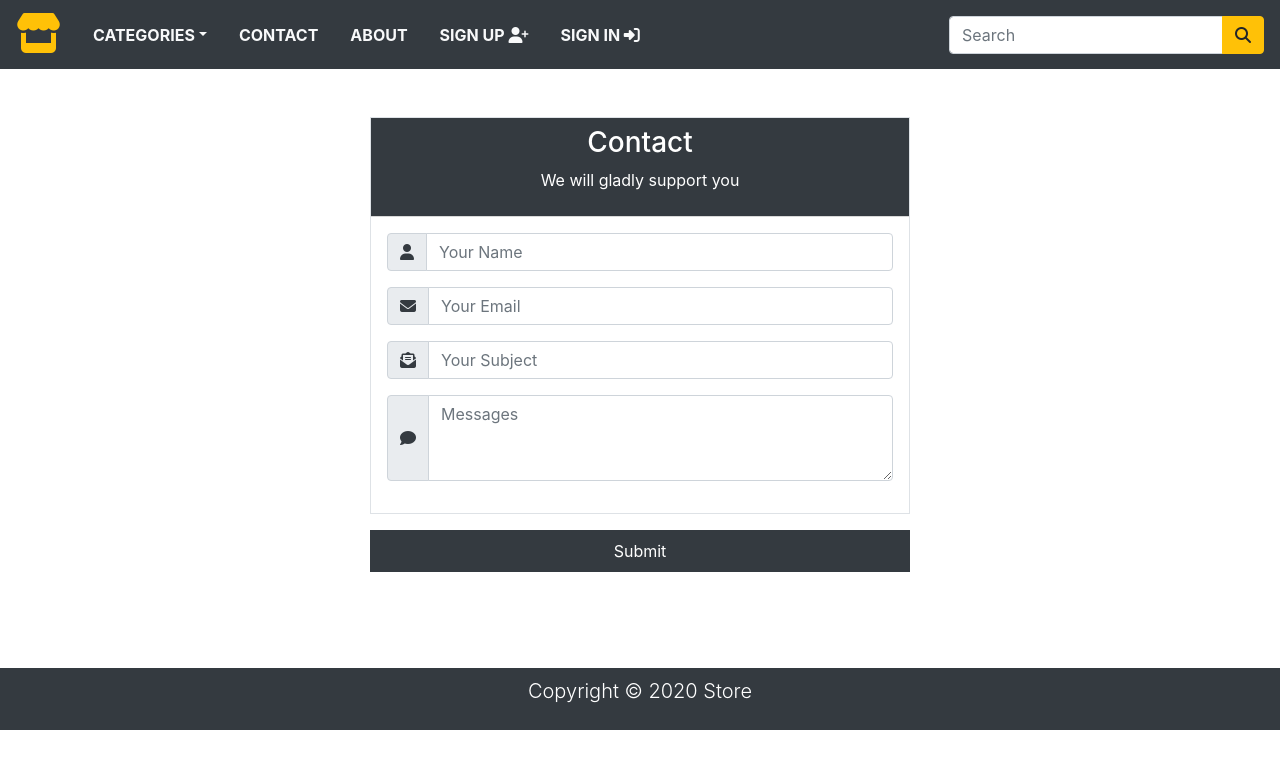
After one commit to ozavala/ecommerce_project, a Django app: page /contact/ in a window 1280 px wide. The commit adds this page. Shown: the top 769 px of the page. Run offline with Django 3.2, Linux system fonts and the light colour scheme; data comes from the database, SQL or seed files in the repository; some libraries are stand-ins or nearby versions.

Commit message:
10-4 added contact form

```diff
--- a/ecommerce_project/settings.py
+++ b/ecommerce_project/settings.py
@@ -52,6 +52,7 @@ INSTALLED_APPS = [
     'store',
     'stripe',
     'crispy_forms',
+    'widget_tweaks',
 ]
 
 MIDDLEWARE = [
--- a/store/forms.py
+++ b/store/forms.py
@@ -14,3 +14,22 @@ class SignUpForm(UserCreationForm):
         model = User
         fields = ('first_name', 'last_name', 'username',
                   'password1', 'password2', 'email')
+
+
+class ContactForm(forms.Form):
+    subject = forms.CharField(max_length=50, required=True)
+    name = forms.CharField(max_length=20, required=True)
+    from_email = forms.EmailField(max_length=50, required=True)
+    message = forms.CharField(
+        max_length=500,
+        widget=forms.Textarea(),
+        help_text='Write here your message!'
+    )
+
+
+"""
+    def __init__(self, *args, **kwargs):
+        super(ContactForm, self).__init__(*args, **kwargs)
+        self.helper = FormHelper()
+        self.helper.form_show_labels = False
+"""
--- /dev/null
+++ b/store/templates/contact.html
@@ -0,0 +1,83 @@
+{% extends 'base.html' %}
+{% load static %}
+{% load widget_tweaks %}
+{% block title %}
+CONTACT
+{% endblock %}
+
+{% block content %}
+
+<div class="container">
+  <div class="row justify-content-center mt-5">
+    <div class="col-12 col-md-8 col-lg-6 pb-5">
+      <form method="post">
+          {% csrf_token %}
+          <div class="card border rounded-0">
+            <div class="card-header p-0">
+              <div class="bg-dark text-white text-center py-2">
+                <h3>Contact</h3>
+                <p>We will gladly support you</p>
+              </div>
+            </div>
+            <div class="card-body p-3">
+              <div class="form-group">
+                <div class="input-group mb-3">
+                  <div class="input-group-prepend">
+                    <span class="input-group-text"><i class="fa fa-user text-dark"></i></span>
+                  </div>
+                  {% render_field form.name class+="form-control" placeholder="Your Name"  %}
+                </div>
+              </div>
+
+              <div class="form-group">
+                <div class="input-group mb-3">
+                  <div class="input-group-prepend">
+                    <span class="input-group-text"><i class="fa fa-envelope text-dark"></i></span>
+                  </div>
+                  {% render_field form.from_email class+="form-control" placeholder="Your Email" %}
+                </div>
+              </div>
+
+              <div class="form-group">
+                <div class="input-group mb-3">
+                  <div class="input-group-prepend">
+                    <span class="input-group-text"><i class="fa fa-envelope-open-text text-dark"></i></span>
+                  </div>
+                  {% render_field form.subject class+="form-control" placeholder="Your Subject"  %}
+                </div>
+              </div>
+
+              <div class="form-group">
+                <div class="input-group mb-3">
+                  <div class="input-group-prepend">
+                    <span class="input-group-text"><i class="fa fa-comment text-dark"></i></span>
+                  </div>
+                  {% render_field form.message rows="3" class+="form-control" placeholder="Messages"  %}
+                </div>
+              </div>
+
+            </div>
+          </div>
+
+        <button type="submit" class="btn btn-dark btn-block rounded-0 py-2 mt-3">Submit</button>
+
+      </form>
+    </div>
+  </div>
+</div>
+
+
+
+<!-- <div class="container">
+  <h1>Contact</h1>
+  <form method="post">
+    {% csrf_token %}
+
+
+    <button type="submit" class="btn btn-dark btn-block rounded-0 py-2 mt-3">Submit</button>
+  </form>
+</div> -->
+
+
+
+{% endblock %}
--- a/store/templates/navbar.html
+++ b/store/templates/navbar.html
@@ -16,7 +16,7 @@
       </div>
     </li>
 
-    <li class="nav-item"><a class="nav-link text-light text-uppercase font-weight-bold px-3" href="">Contact</a></li>
+    <li class="nav-item"><a class="nav-link text-light text-uppercase font-weight-bold px-3" href="{% url 'contact' %}">Contact</a></li>
     <li class="nav-item"><a class="nav-link text-light text-uppercase font-weight-bold px-3" href="">About</a></li>
     {% if request.user.is_authenticated and request.user.first_name %}
       <li class="nav-item dropdown">
--- a/store/urls.py
+++ b/store/urls.py
@@ -19,5 +19,5 @@ urlpatterns = [
     path('order_history/', views.orderHistory, name='order_history'),
     path('order/<int:order_id>', views.viewOrder, name='order_detail'),
     path('search/', views.search, name='search'),
-    #path('contact/', views.contact, name='contact')
+    path('contact/', views.contact, name='contact')
 ]
--- a/store/views.py
+++ b/store/views.py
@@ -4,7 +4,7 @@ from django.core.exceptions import ObjectDoesNotExist
 from django.conf import settings
 import stripe
 from django.contrib.auth.models import Group, User
-from .forms import SignUpForm
+from .forms import SignUpForm, ContactForm
 from django.contrib.auth.forms import AuthenticationForm
 from django.contrib.auth import login, authenticate, logout
 from django.contrib.auth.decorators import login_required
@@ -269,6 +269,7 @@ def sendEmail(order_id):
         msg.send()
     except IOError as e:
         return e
+"""
 
 
 def contact(request):
@@ -289,13 +290,13 @@ def contact(request):
                 to=['contact@zero2launch.io'],
                 from_email=from_email
             )
-
-            msg.send()
-
+    # ****!important***
+    # remove comment following line whem mail send is implemented
+            # msg.send()
+    # ******************
             return render(request, 'contact_success.html')
 
     else:
         form = ContactForm()
 
     return render(request, 'contact.html', {'form': form})
-"""
```
Also changed, not shown: requirements.txt (+6 -5 lines), store/templates/contact_success.html (added, +20 -0 lines).
